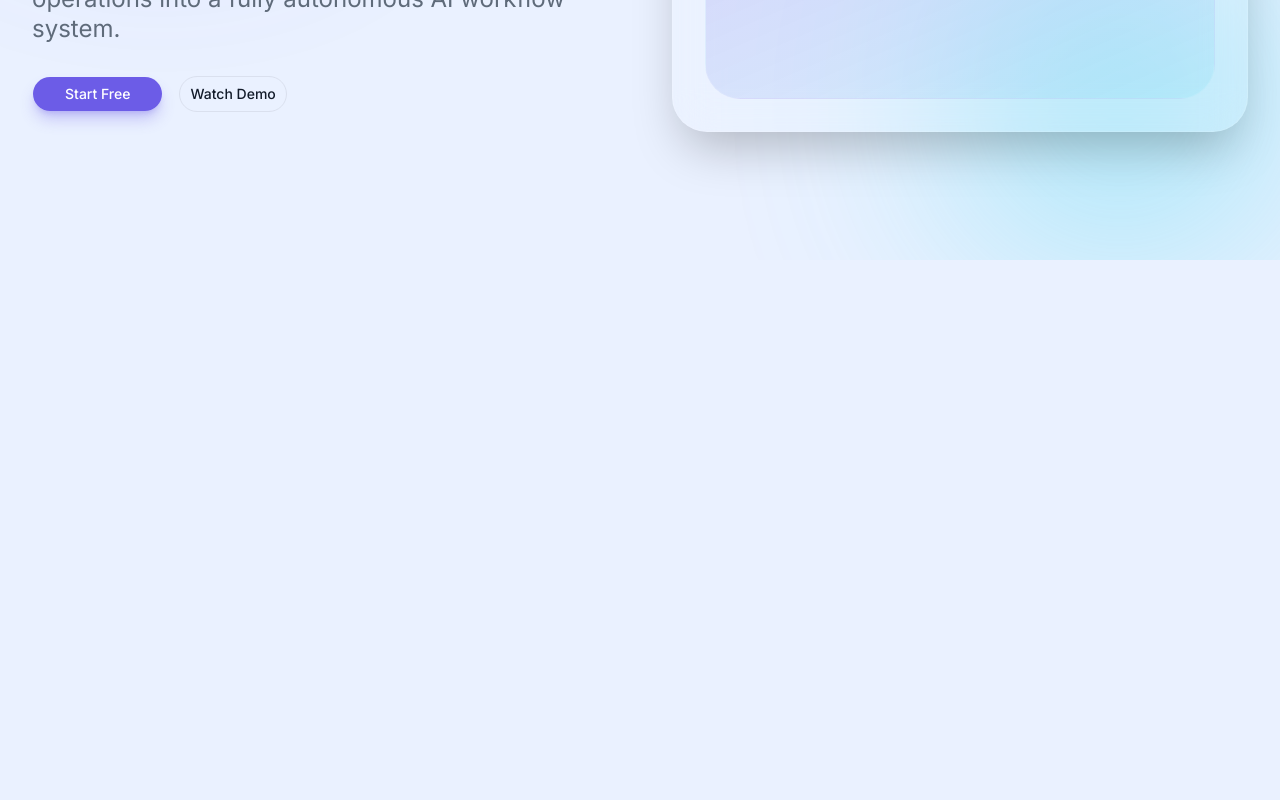
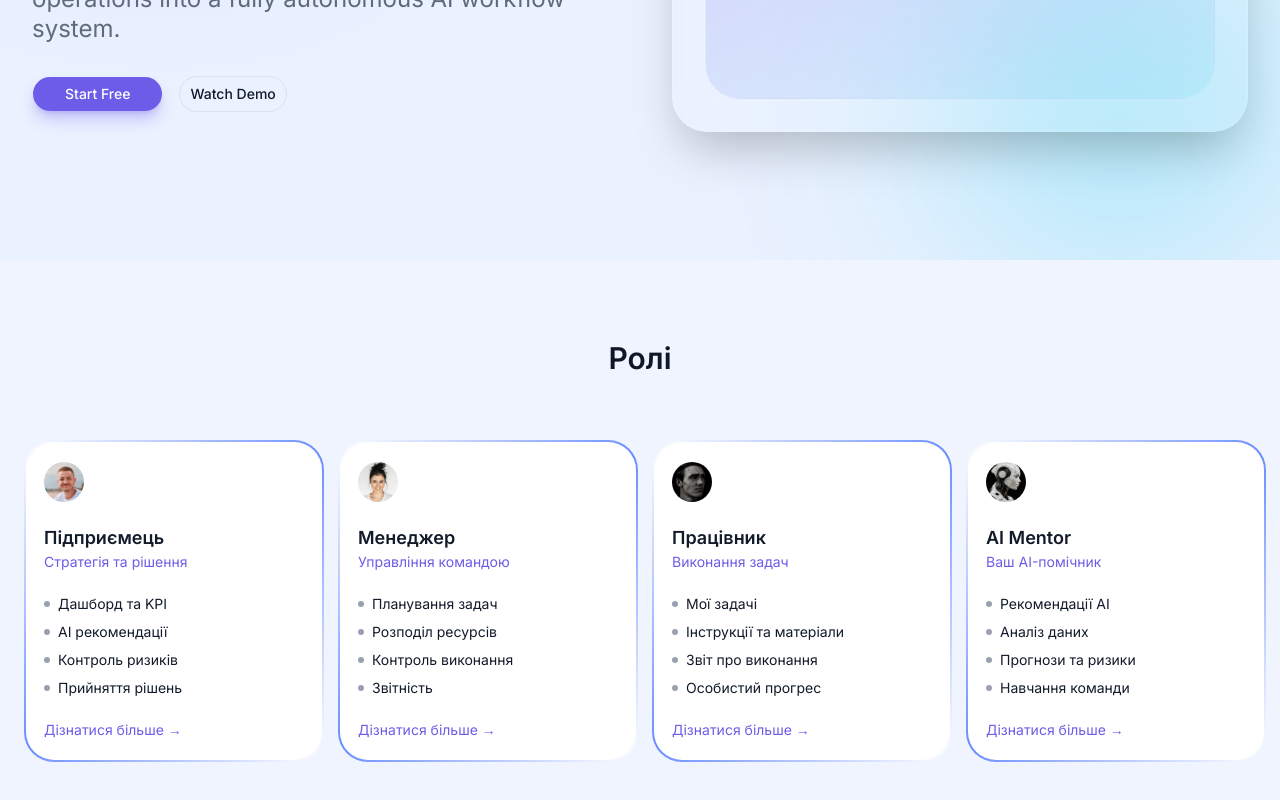
Before and after one commit to Ded-Goit/plan_xai, a Next.js app: page / in a window 1280 px wide. Shown: the part 476-1276 px from the top of the page. Before the commit the page ends 800 px from the top, so only its background shows below. Built offline with nearby package versions, Linux system fonts and the light colour scheme; a web font is replaced by a local one.

Commit message:
feat: add roles section

```diff
--- a/src/app/page.tsx
+++ b/src/app/page.tsx
@@ -1,5 +1,6 @@
 import { Header } from "@/components/layout/header";
 import { HeroSection } from "@/components/sections/hero/hero-section";
+import { RolesSection } from "@/components/sections/roles-section";
 
 export default function HomePage() {
   return (
@@ -8,6 +9,8 @@ export default function HomePage() {
 
       <main>
         <HeroSection />
+        <RolesSection />
+
       </main>
     </>
   );
--- /dev/null
+++ b/src/components/sections/roles-section.tsx
@@ -0,0 +1,108 @@
+import Image from "next/image";
+
+const roles = [
+  {
+    image: "/images/entrepreneur.webp",
+    title: "Підприємець",
+    subtitle: "Стратегія та рішення",
+    items: [
+      "Дашборд та KPI",
+      "AI рекомендації",
+      "Контроль ризиків",
+      "Прийняття рішень",
+    ],
+  },
+  {
+    image: "/images/manager.webp",
+    title: "Менеджер",
+    subtitle: "Управління командою",
+    items: [
+      "Планування задач",
+      "Розподіл ресурсів",
+      "Контроль виконання",
+      "Звітність",
+    ],
+  },
+  {
+    image: "/images/employee.webp",
+    title: "Працівник",
+    subtitle: "Виконання задач",
+    items: [
+      "Мої задачі",
+      "Інструкції та матеріали",
+      "Звіт про виконання",
+      "Особистий прогрес",
+    ],
+  },
+  {
+    image: "/images/robot.webp",
+    title: "AI Mentor",
+    subtitle: "Ваш AI-помічник",
+    items: [
+      "Рекомендації AI",
+      "Аналіз даних",
+      "Прогнози та ризики",
+      "Навчання команди",
+    ],
+  },
+];
+
+export function RolesSection() {
+  return (
+    <section className="py-20 px-6 bg-[#F0F4FF]">
+      <div className="max-w-7xl mx-auto">
+
+        <h2 className="text-center text-3xl font-semibold text-gray-900 mb-16">
+          Ролі
+        </h2>
+
+        <div className="grid grid-cols-4 gap-6">
+          {roles.map((role) => (
+           <div
+            key={role.title}
+           className="flex flex-col gap-[22px] bg-transparent backdrop-blur-[9px] relative"
+            style={{
+            width: '300px',
+            borderRadius: '30px',
+            padding: '20px 18px',
+            background: 'linear-gradient(white, white) padding-box, linear-gradient(135deg, #FFFFFF, #6A8DFF, #FFFFFF) border-box',
+            border: '2px solid transparent'
+            }}
+            >
+            <Image
+                src={role.image}
+                alt={role.title}
+                width={40}
+                height={40}
+                className="rounded-full object-cover w-[40px] h-[40px]"
+            />
+
+            <div>
+                <h3 className="text-[#121B2A] text-lg font-semibold">
+                {role.title}
+                </h3>
+                <p className="text-[#6C5CE7] text-sm">
+                {role.subtitle}
+                </p>
+            </div>
+
+            <ul className="flex flex-col gap-2">
+                {role.items.map((item) => (
+                <li key={item} className="flex items-center gap-2 text-sm text-[#121B2A]">
+                    <span className="w-1.5 h-1.5 rounded-full bg-gray-400 flex-shrink-0" />
+                    {item}
+                </li>
+                ))}
+            </ul>
+
+            <a href="#" className="text-sm text-[#6C5CE7] transition-colors mt-auto">
+                Дізнатися більше →
+            </a>
+            </div>
+          ))}
+        </div>
+
+      </div>
+    </section>
+  );
+}
```
